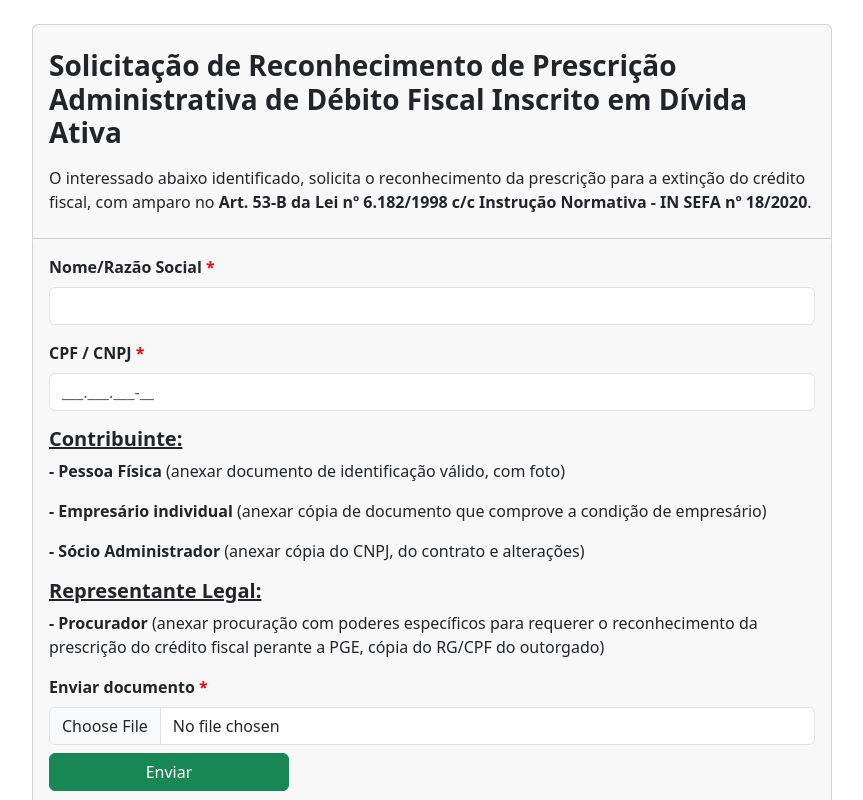
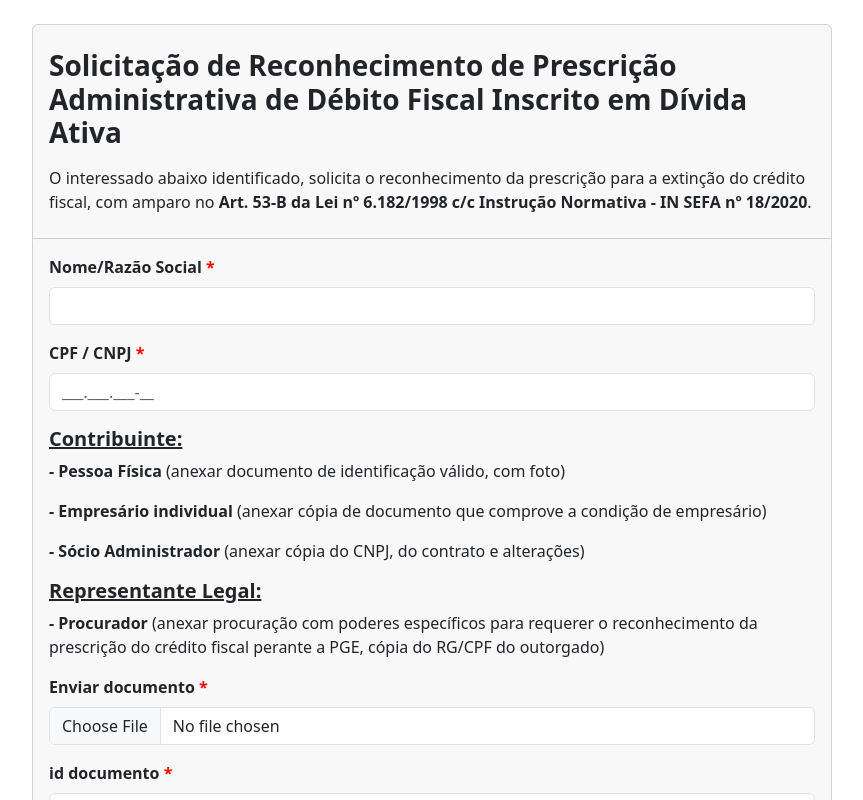
Before and after one commit to abudluan/forms-site-pge, a React (Create React App) app: page / in a window 1280 px wide. Shown: the top 800 px of the page, without its empty margins (208-1071 px from the left). Built offline with nearby package versions, Linux system fonts and the light colour scheme.

Commit message:
feat: upload documento ao escolher o arquivo

```diff
--- a/src/components/Form1/Form1.js
+++ b/src/components/Form1/Form1.js
@@ -24,7 +24,6 @@ const Form1 = () => {
     async function handleSubmit(e) {
         e.preventDefault();
         setSubmit(true);
-        handleFileUpload();
 
         let url = `https://docs.google.com/forms/d/e/1FAIpQLSffrX55aeqhkSSAKDr7o6AvkUsBDTG2a3S2Wmy3LoRztUpHgg/formResponse?entry.1830245759=${formData["entry.1830245759"]}&entry.753111962=${formData["entry.753111962"]}&entry.2122914383=${formData["entry.2122914383"]}`;
 
@@ -84,7 +83,7 @@ const Form1 = () => {
                 </Card.Header>
 
                 <Card.Body>
-                    {submit ? (null) : (
+
                         <Form onSubmit={handleSubmit} target="_self">
 
                             <Form.Group className="mb-3">
@@ -137,10 +136,9 @@ const Form1 = () => {
                                     ref={fileInputRef}
                                     id="documento"
                                     accept=".pdf"
+                                    onChange={handleFileUpload}
                                 />
-                                <Button onClick={handleFileUpload} className="btn-success mt-2">
-                                    Enviar
-                                </Button>
+
                             </Form.Group>
 
                             <Form.Group className="mb-3">
@@ -160,7 +158,7 @@ const Form1 = () => {
                             </Button>
 
                         </Form>
-                    )}
+
                 </Card.Body>
             </Card >
         </Container >
```
